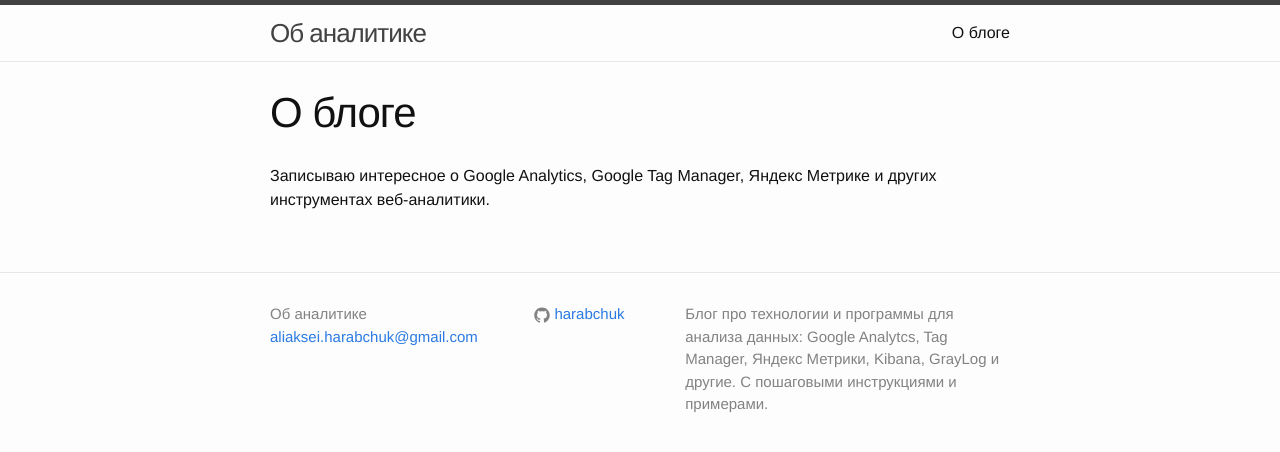
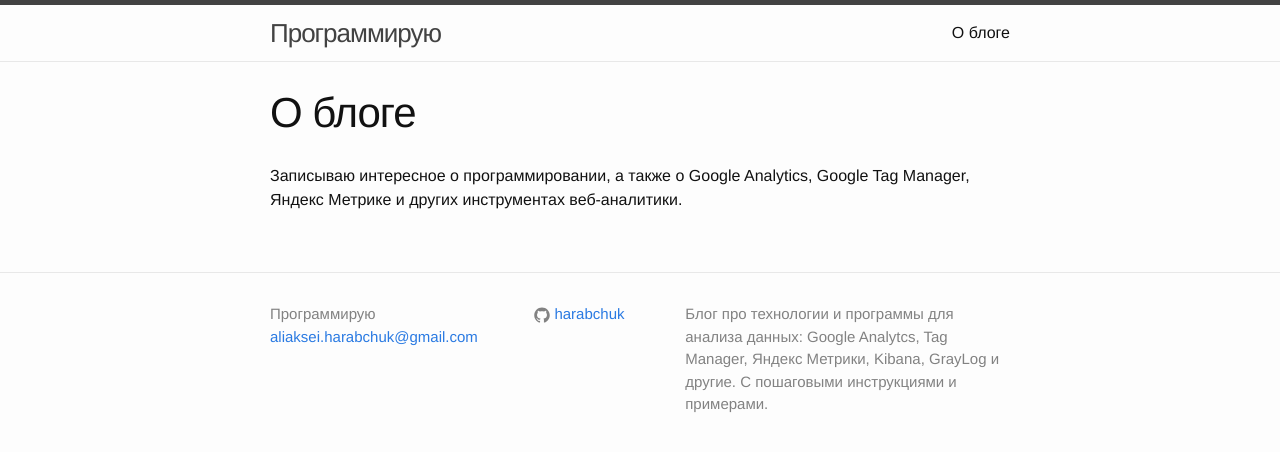
Before and after one commit to harabchuk/metricexpert.ru, a Jekyll site: the page built from about.md, in a window 1280 px wide. Shown: the top 452 px of the page. Built offline with Jekyll 4.4.1, drawn with Linux system fonts in a browser that asks for light colours.

Commit message:
Исправления ошибок

```diff
--- a/_config.yml
+++ b/_config.yml
@@ -1,5 +1,5 @@
 # Site settings
-title: Об аналитике
+title: Программирую
 email: aliaksei.harabchuk@gmail.com
 description: >
   Блог про технологии и программы для анализа данных: Google Analytcs, Tag Manager, Яндекс Метрики, Kibana, GrayLog и другие.
--- a/_posts/2016/2016-06-07-common-functions-google-tag-manager.markdown
+++ b/_posts/2016/2016-06-07-common-functions-google-tag-manager.markdown
@@ -12,7 +12,7 @@
 По хорошему, функции парсинга товаров надо было подключить в виде отдельного
 javascript файла, но доступа к сайту небыло, а просить разработчиков
 занимало много времени. (Как выяснилось позже, разработчики очень быстро помогали,
-  и зря я не попросил их, но зато это позволило найти способ хранения общих фукнкций)
+  и зря я не попросил их, но зато это позволило найти способ хранения общих фукнкций).
 
 ### Как хранить общие функции в GTM
 
--- a/about.md
+++ b/about.md
@@ -4,5 +4,4 @@
 permalink: /about/
 ---
 
-Записываю интересное о Google Analytics, Google Tag Manager, Яндекс Метрике и других
-инструментах веб-аналитики.
+Записываю интересное о программировании, а также о Google Analytics, Google Tag Manager, Яндекс Метрике и других инструментах веб-аналитики.
```
